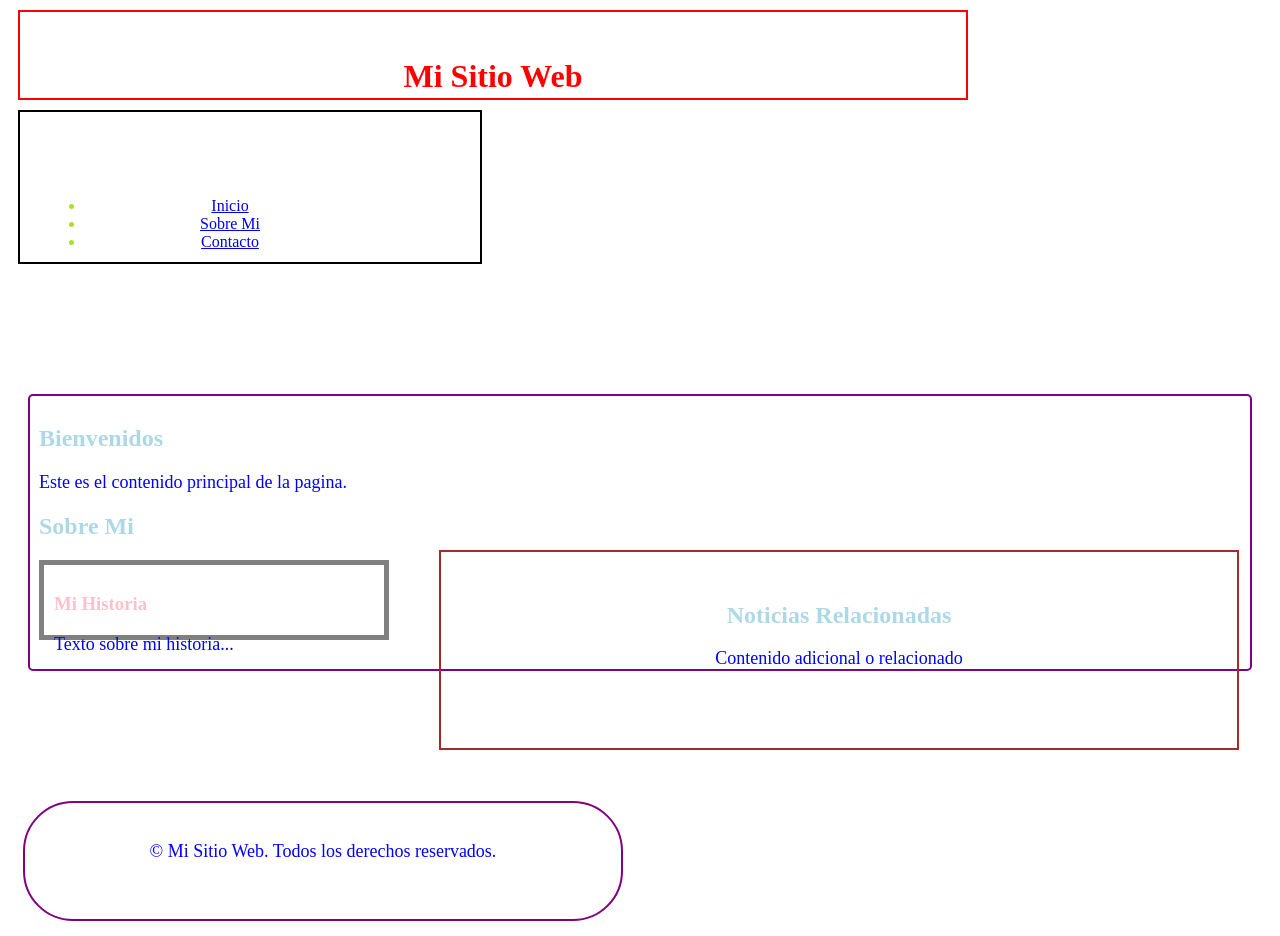
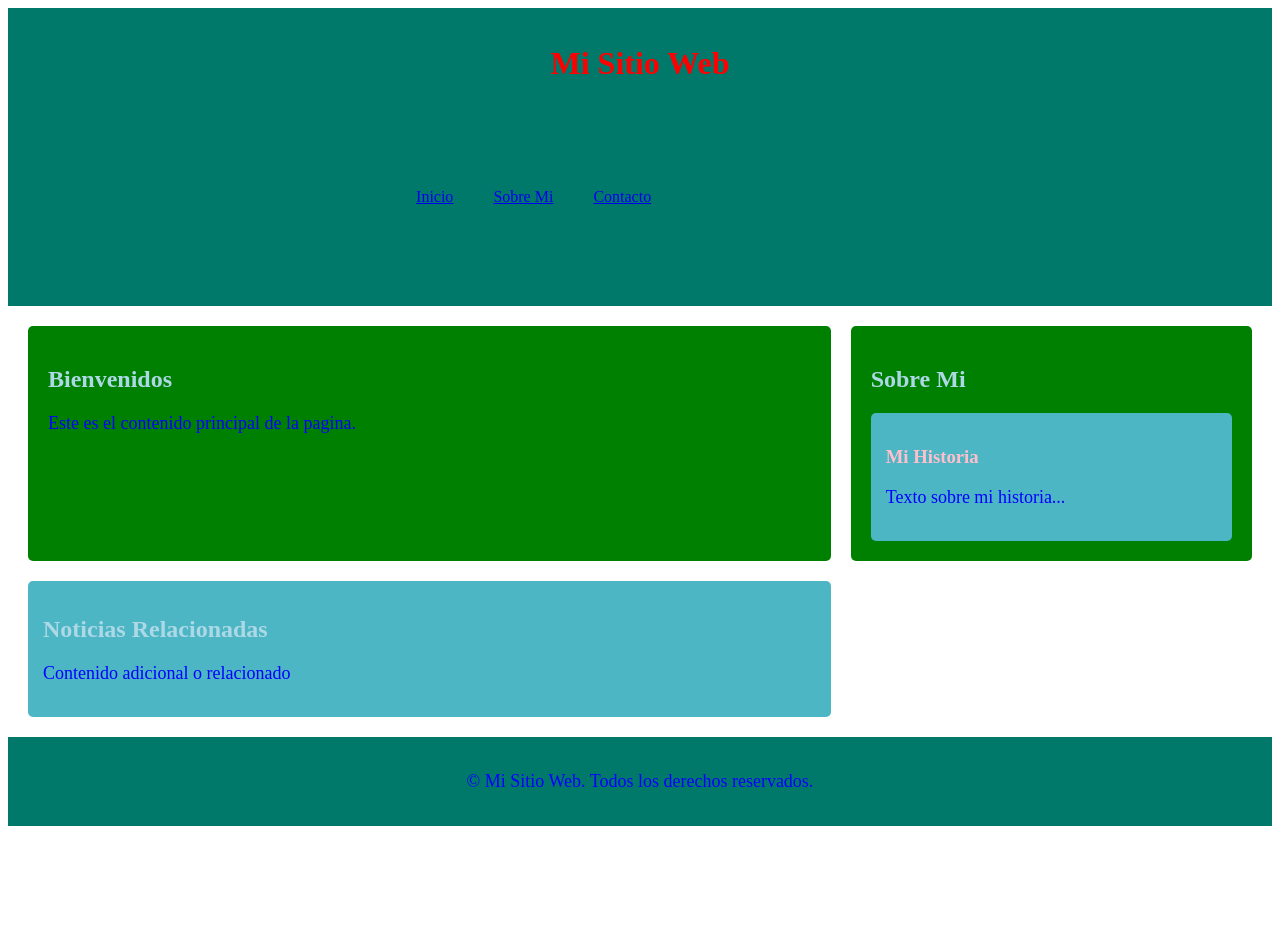
Before and after one commit to clausol08/actividad3, a plain HTML site: page etiquetas_semanticas.html in a window 1280 px wide. After the commit the page ends 834 px from the top, so only its background shows below. Drawn offline with Linux system fonts and the light colour scheme.

Commit message:
Add files via upload

```diff
--- a/index.html
+++ b/index.html
@@ -7,6 +7,7 @@
     <link rel="stylesheet" href="styles.css">
     <link rel="stylesheet" href="formulario.html">
     <link rel="stylesheet" href="selectores.html">
+    <link rel="stylesheet" href="etiquetas_semanticas.html">
 </head>
 <body>
     <h1>Mi sitio web</h1>
--- a/styles.css
+++ b/styles.css
@@ -65,24 +65,24 @@ color: #a9e028;
  }
 
  header{
-    width: 950px;
-    height: 90px;
+    grid-row: 1;
+    background-color: #00796b;
+    color: #fff;
     text-align: center;
-    padding: 25px;
-    margin: 10px;
-    border: 2px solid red;
-    box-sizing: border-box;
+    padding: 1em;
 
  }
 
 nav{
-    width: 400px;
-    height: 90px;
-    text-align: center;
-    padding: 30px;
-    margin: 10px;
-    border: 2px solid black;
-    box-sizing: content-box;
+    grid-row: 2;
+    background-color: #00796b;
+    padding: 0.5em 0;
+}
+
+nav ul{
+    display: flex;
+    justify-content: center;
+    list-style: none;
 }
 ul{
     text-align: center;
@@ -96,52 +96,39 @@ ul{
 
 li{
     justify-content: right;
+    margin: 5px 20px;
 }
 
 main {
-    padding: 9px;
-    margin: 130px 20px;
-    border: 2px solid purple;
-    box-sizing: border-box;
-    border-radius: 5px;
+    grid-row: 3;
+    display: grid;
+    grid-template-columns: 2fr 1fr;
+    gap: 20px;
+    padding: 20px;
 }
 
-section  #inicio{
-    text-align: center;
-    width: 300px;
-    height: 100px;
+section {
+    background-color: green;
     padding: 20px;
-    margin: 15px;
-    border: 2px solid orange;
-    box-sizing: border-box;
     border-radius: 5px;
 }
 
 article{
-  width: 320px;
-  height: 50px;
-  padding: 10px;
-  border: 5px solid gray;
-  margin: 0;
+  background-color: #4db6c4;
+  padding: 15px;
+  border-radius: 5px;
 }
 
 aside{
-    text-align: center;
-    width: 800px ;
-    height: 200px;
-    padding: 30px;
-    margin: -90px 400px;
-    border: 2px solid brown;
-    box-sizing: border-box;
+    background-color: #4db6c4;
+    padding: 15px;
+    border-radius: 5px;
 }
 
 footer{
+    grid-row: 4;
+    background-color: #00796b;
+    color: #fff;
     text-align: center;
-    width: 600px;
-    height: 120px;
-    padding: 20px;
-    margin: 15px;
-    border: 2px solid purple;
-    box-sizing: border-box;
-    border-radius: 50px;
+    padding: 1em;
 }
```
